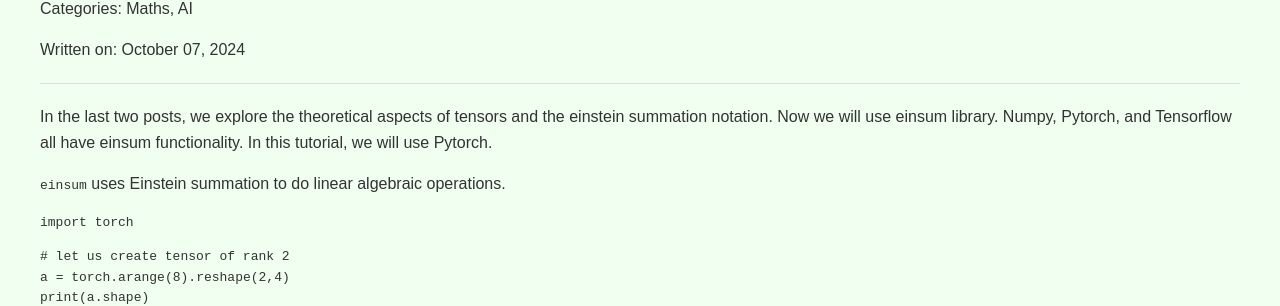
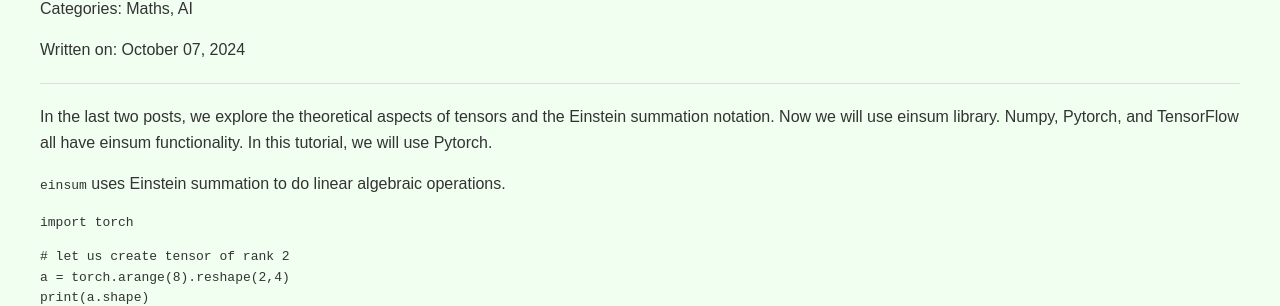
Before and after one commit to adhikarinarayan/adhikarinarayan.github.io, a Jekyll site: the page built from _posts/2024-10-07-einsum.md, in a window 1280 px wide and 900 px high. Shown: the part 244-550 px from the top of the window. Built offline with Jekyll 4.4.1, drawn with Linux system fonts in a browser that asks for light colours; formulas are drawn with MathJax 3.

````diff
--- a/_posts/2024-10-07-einsum.md
+++ b/_posts/2024-10-07-einsum.md
@@ -5,8 +5,10 @@ date: 2024-10-07
 categories: Maths AI
 excerpt: "Numpy, Pytorch, and Tensorflow all have einsum functionality. In this tutorial, we will use Pytorch."
 ---
-In the last two posts, we explore the theoretical aspects of tensors and the einstein summation notation. Now we will use einsum library.
-Numpy, Pytorch, and Tensorflow all have einsum functionality. In this tutorial, we will use Pytorch.
+In the last two posts, we explore the theoretical aspects of tensors and the Einstein summation notation. Now we will use einsum library.
+Numpy, Pytorch, and TensorFlow all have einsum functionality. In this tutorial, we will use Pytorch.
+
+
 
 `einsum` uses Einstein summation to do linear algebraic operations.
 
@@ -102,10 +104,6 @@ c
 ```
 
     torch.Size([2, 2])
-
-
-
-
 
     tensor([[ 14,  38],
             [ 38, 126]])
````
